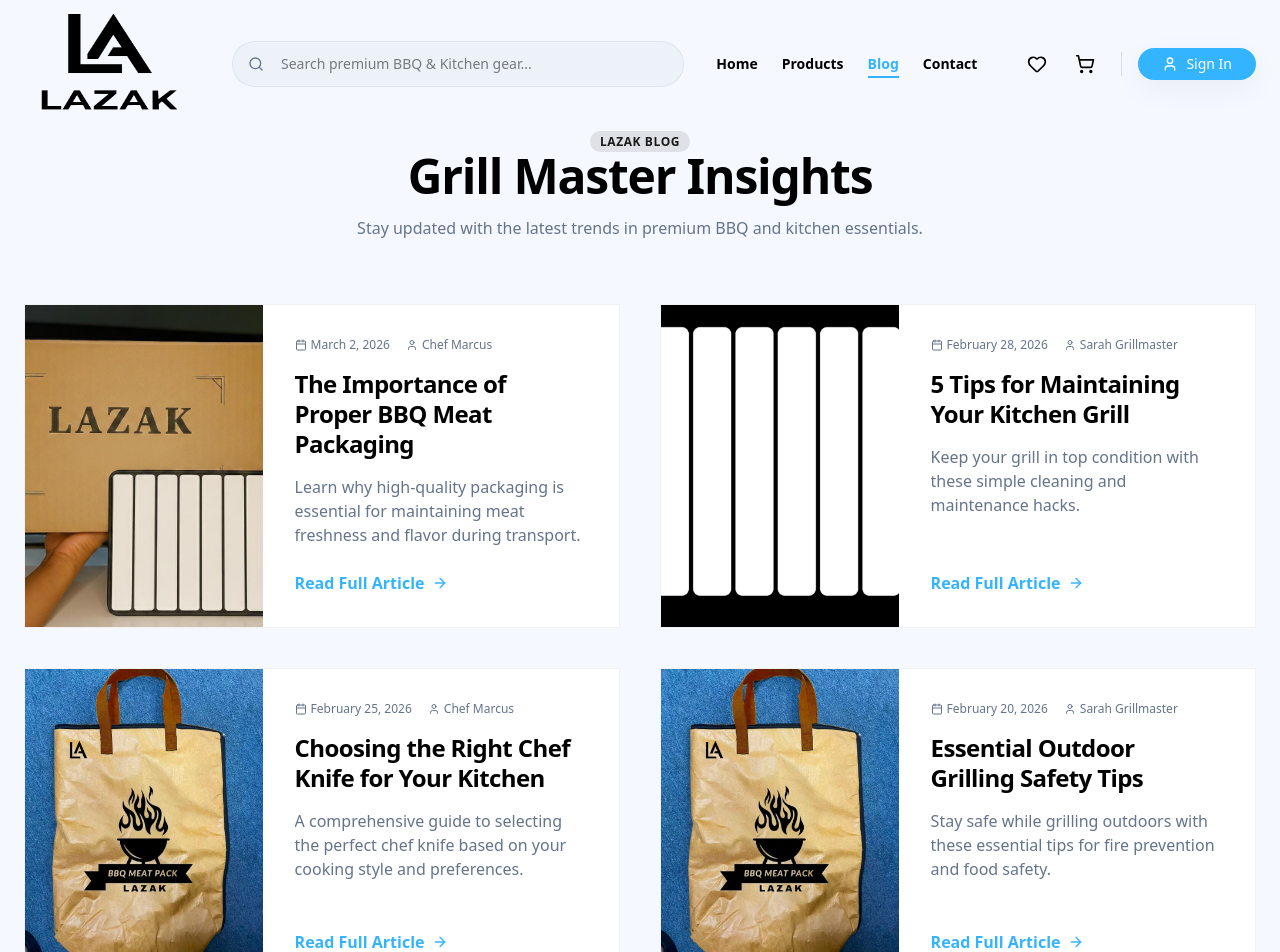
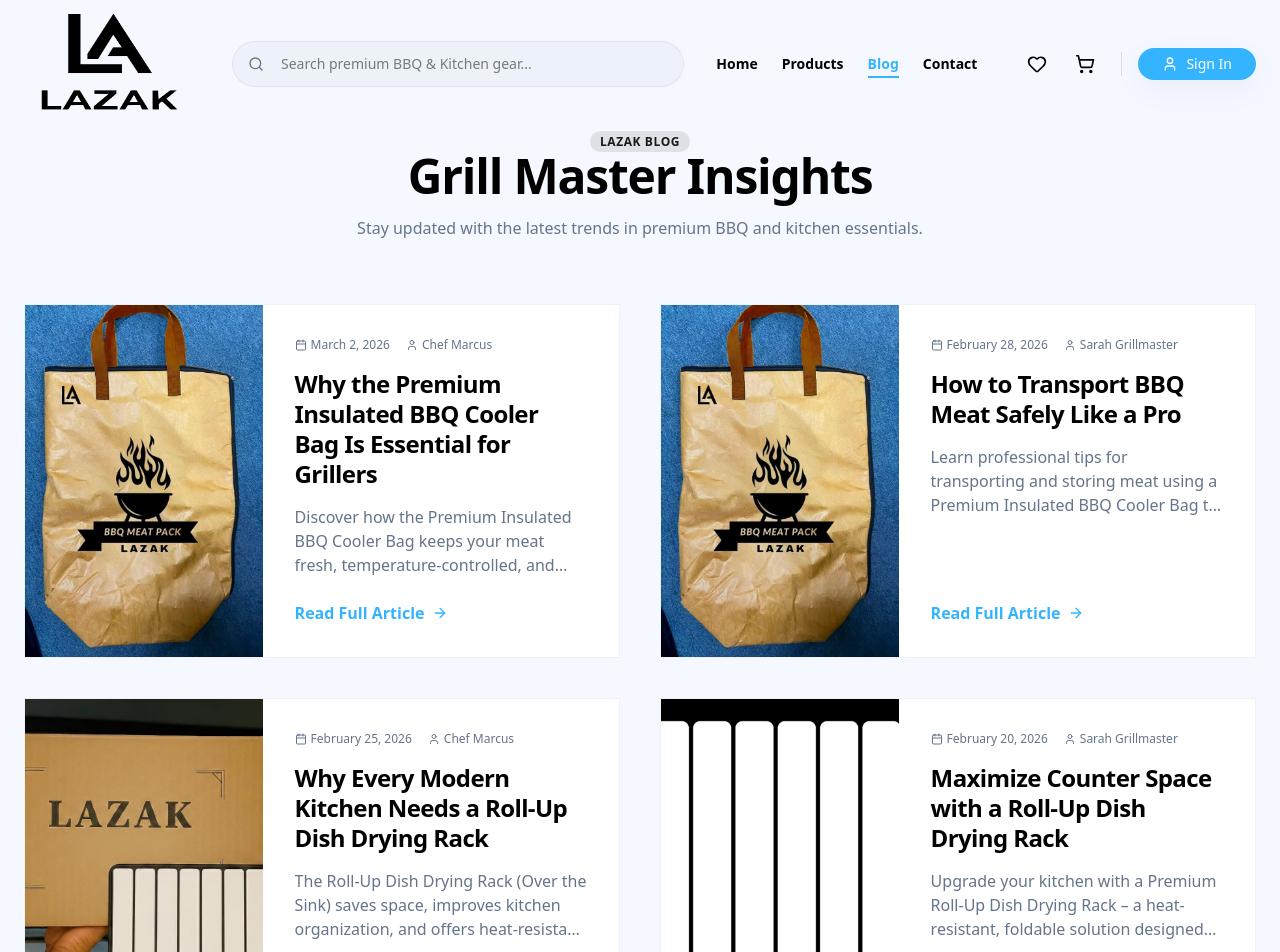
Before and after one commit to sherazofficialdeveloper/Lazak, a React (Vite) app: page /blog in a window 1280 px wide. Shown: the top 952 px of the page. Built offline with nearby package versions, Linux system fonts and the light colour scheme.

Commit message:
Removed wrong file

```diff
--- a/src/data/products.ts
+++ b/src/data/products.ts
@@ -87,7 +87,7 @@
     title: 'Standard Pack',
     price: 49.99,
     description: 'Regular size standard BBQ meat packaging bag. Durable and hygienic for all BBQ needs.',
-    image: '/pic2.jpeg',
+    image: '/pack.jpeg',
     rating: 4.9,
     reviews: 42,
     categories: ['bbq-essentials', 'meat-packaging', 'party-size', 'mid-range', 'featured'],
@@ -102,7 +102,7 @@
     title: 'Large Pack',
     price: 69.99,
     description: 'Premium high-quality large BBQ meat packaging bag. Ideal for large BBQ parties and professional use.',
-    image: '/pic5.jpeg',
+    image: '/pack.jpeg',
     rating: 5.0,
     reviews: 25,
     categories: ['bbq-essentials', 'meat-packaging', 'party-size', 'mid-range', 'featured'],
@@ -116,38 +116,38 @@
 export const BLOG_ARTICLES: BlogArticle[] = [
   {
     id: 'b1',
-    slug: 'perfect-bbq-meat-packaging',
-    title: 'The Importance of Proper BBQ Meat Packaging',
-    excerpt: 'Learn why high-quality packaging is essential for maintaining meat freshness and flavor during transport.',
+    slug: 'premium-insulated-bbq-cooler-bag-benefits',
+    title: 'Why the Premium Insulated BBQ Cooler Bag Is Essential for Grillers',
+    excerpt: 'Discover how the Premium Insulated BBQ Cooler Bag keeps your meat fresh, temperature-controlled, and ready for serious grilling sessions.',
     date: 'March 2, 2026',
+    image: '/pack.jpeg',
+    author: 'Chef Marcus'
+  },
+  {
+    id: 'b2',
+    slug: 'bbq-meat-transport-storage-guide',
+    title: 'How to Transport BBQ Meat Safely Like a Pro',
+    excerpt: 'Learn professional tips for transporting and storing meat using a Premium Insulated BBQ Cooler Bag to maintain freshness and flavor.',
+    date: 'February 28, 2026',
+    image: '/pack.jpeg',
+    author: 'Sarah Grillmaster'
+  },
+  {
+    id: 'b3',
+    slug: 'roll-up-dish-drying-rack-kitchen-benefits',
+    title: 'Why Every Modern Kitchen Needs a Roll-Up Dish Drying Rack',
+    excerpt: 'The Roll-Up Dish Drying Rack (Over the Sink) saves space, improves kitchen organization, and offers heat-resistant durability for everyday use.',
+    date: 'February 25, 2026',
     image: '/pic2.jpeg',
     author: 'Chef Marcus'
   },
   {
-    id: 'b2',
-    slug: 'grill-maintenance-tips',
-    title: '5 Tips for Maintaining Your Kitchen Grill',
-    excerpt: 'Keep your grill in top condition with these simple cleaning and maintenance hacks.',
-    date: 'February 28, 2026',
+    id: 'b4',
+    slug: 'over-the-sink-drying-rack-space-saving',
+    title: 'Maximize Counter Space with a Roll-Up Dish Drying Rack',
+    excerpt: 'Upgrade your kitchen with a Premium Roll-Up Dish Drying Rack – a heat-resistant, foldable solution designed for modern homes.',
+    date: 'February 20, 2026',
     image: '/pic5.jpeg',
-    author: 'Sarah Grillmaster'
-  },
-  {
-    id: 'b3',
-    slug: 'choosing-the-right-chef-knife',
-    title: 'Choosing the Right Chef Knife for Your Kitchen',
-    excerpt: 'A comprehensive guide to selecting the perfect chef knife based on your cooking style and preferences.',
-    date: 'February 25, 2026',
-    image: '/pack.jpeg',
-    author: 'Chef Marcus'
-  },
-  {
-    id: 'b4',
-    slug: 'outdoor-grilling-safety',
-    title: 'Essential Outdoor Grilling Safety Tips',
-    excerpt: 'Stay safe while grilling outdoors with these essential tips for fire prevention and food safety.',
-    date: 'February 20, 2026',
-    image: '/pack.jpeg',
     author: 'Sarah Grillmaster'
   }
 ];
```
